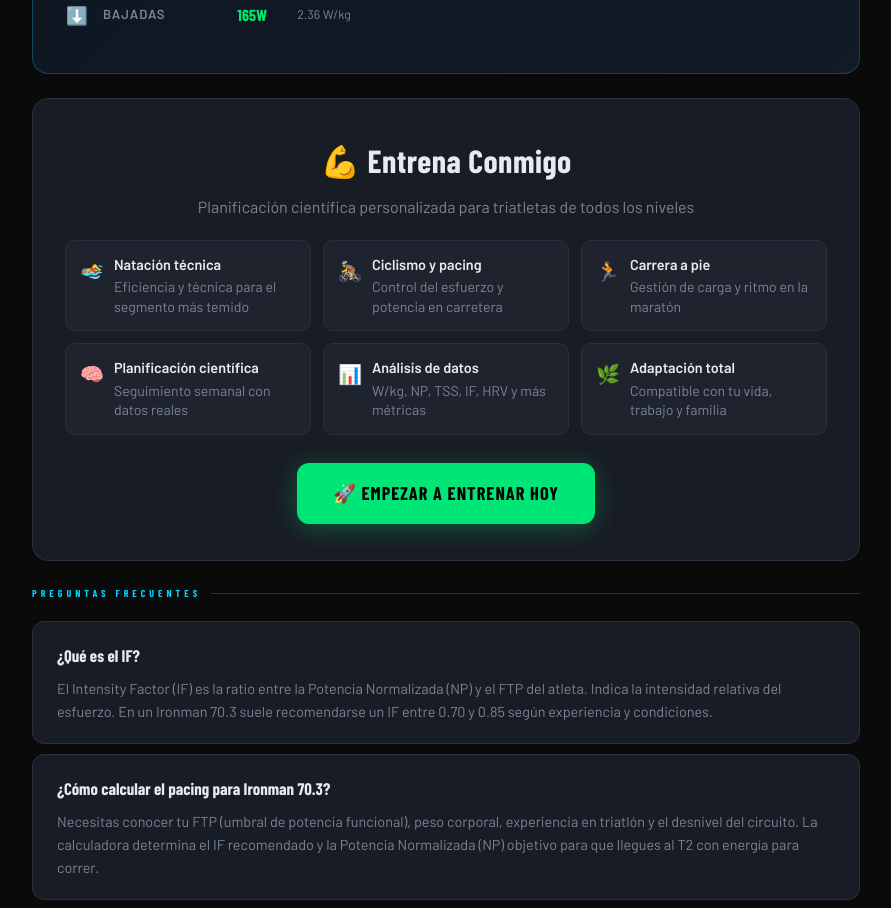
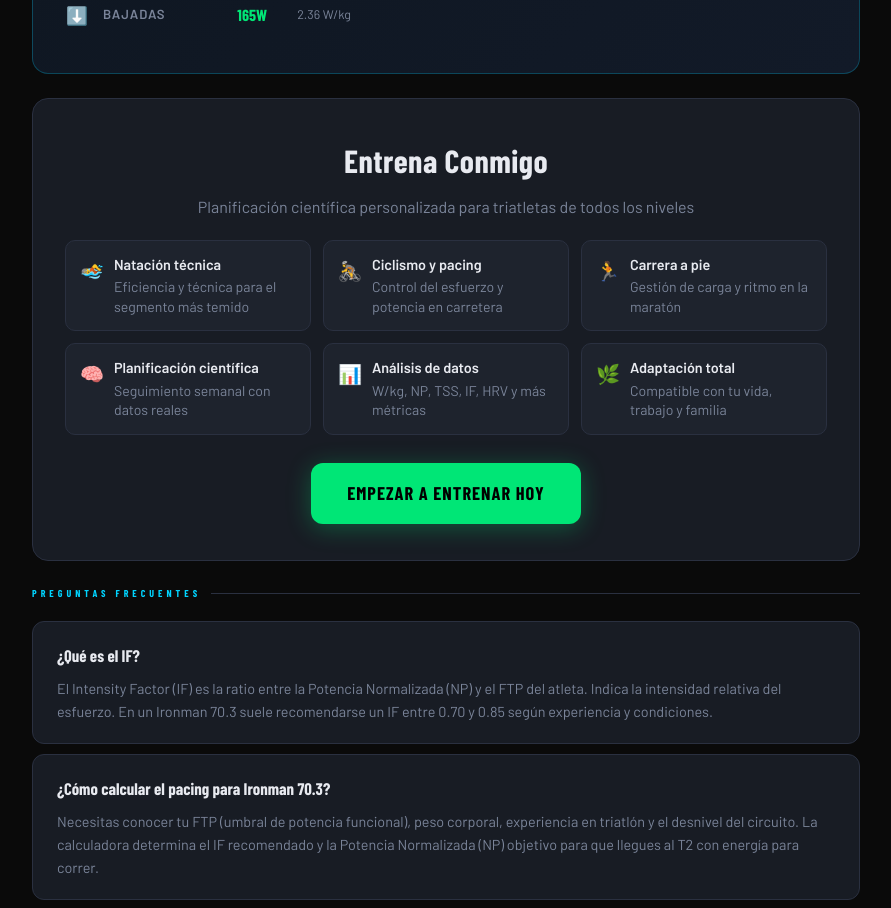
Before and after one commit to jesroble/Calculadora_pacing_triatlon, a React (Vite) app: page / in a window 1280 px wide. Shown: the part 1640-2548 px from the top of the page, without its empty margins (194-1085 px from the left). Built offline with nearby package versions, Linux system fonts and the light colour scheme; a web font is replaced by a local one.

Commit message:
little changes

```diff
--- a/src/App.jsx
+++ b/src/App.jsx
@@ -292,7 +292,7 @@ export default function App() {
 
         {/* ENTRENA CONMIGO */}
         <section aria-labelledby="cta-title" className="cta-card fade-up">
-          <h2 id="cta-title">💪 Entrena Conmigo</h2>
+          <h2 id="cta-title">Entrena Conmigo</h2>
           <p>Planificación científica personalizada para triatletas de todos los niveles</p>
           <div className="services-grid">
             {[
@@ -319,7 +319,7 @@ export default function App() {
             className="cta-btn"
             aria-label="Contactar con Pablo Iglesias Navarrete por WhatsApp para empezar a entrenar"
           >
-            🚀 Empezar a Entrenar Hoy
+            Empezar a Entrenar Hoy
           </a>
         </section>
 
```
